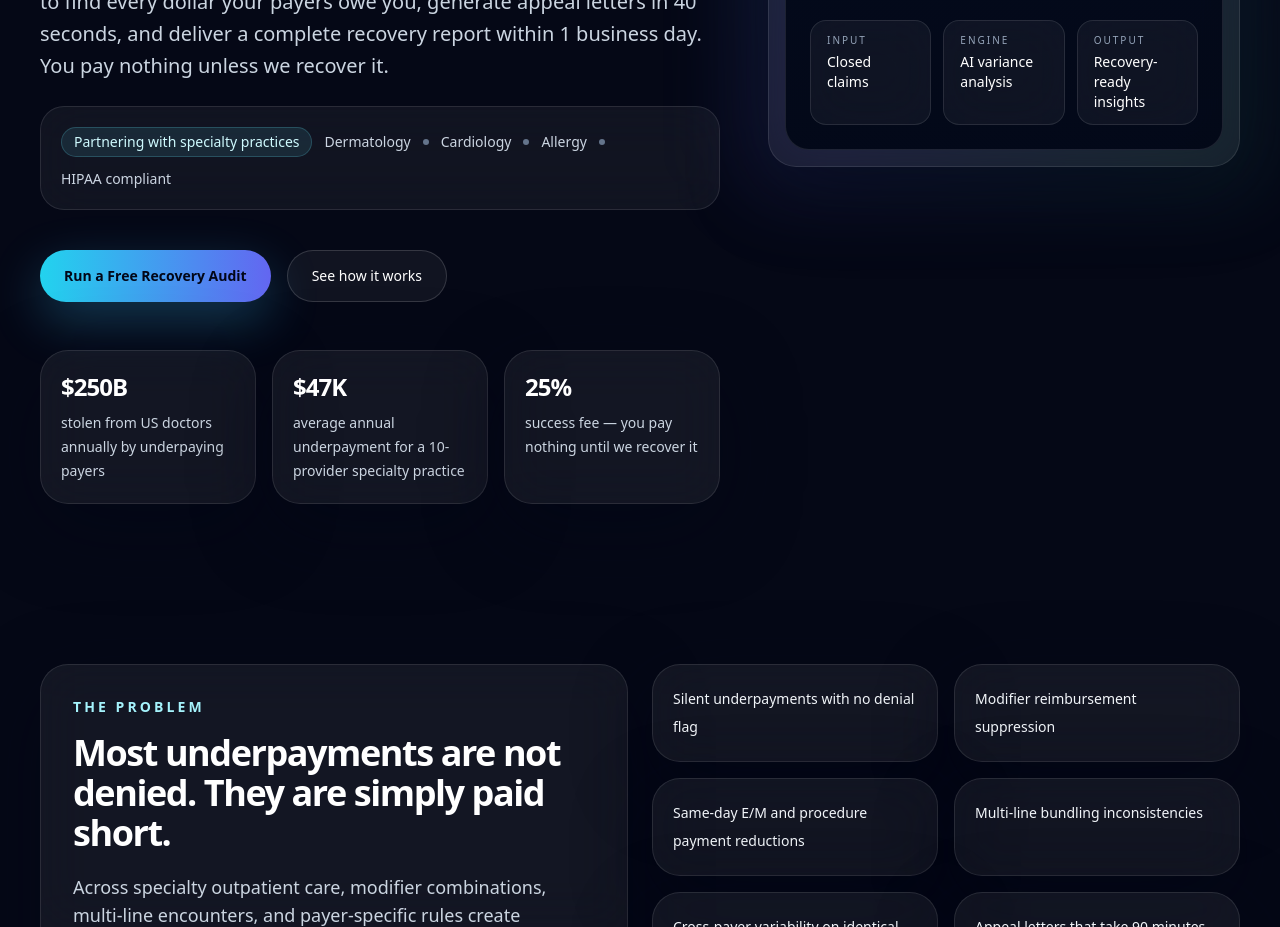
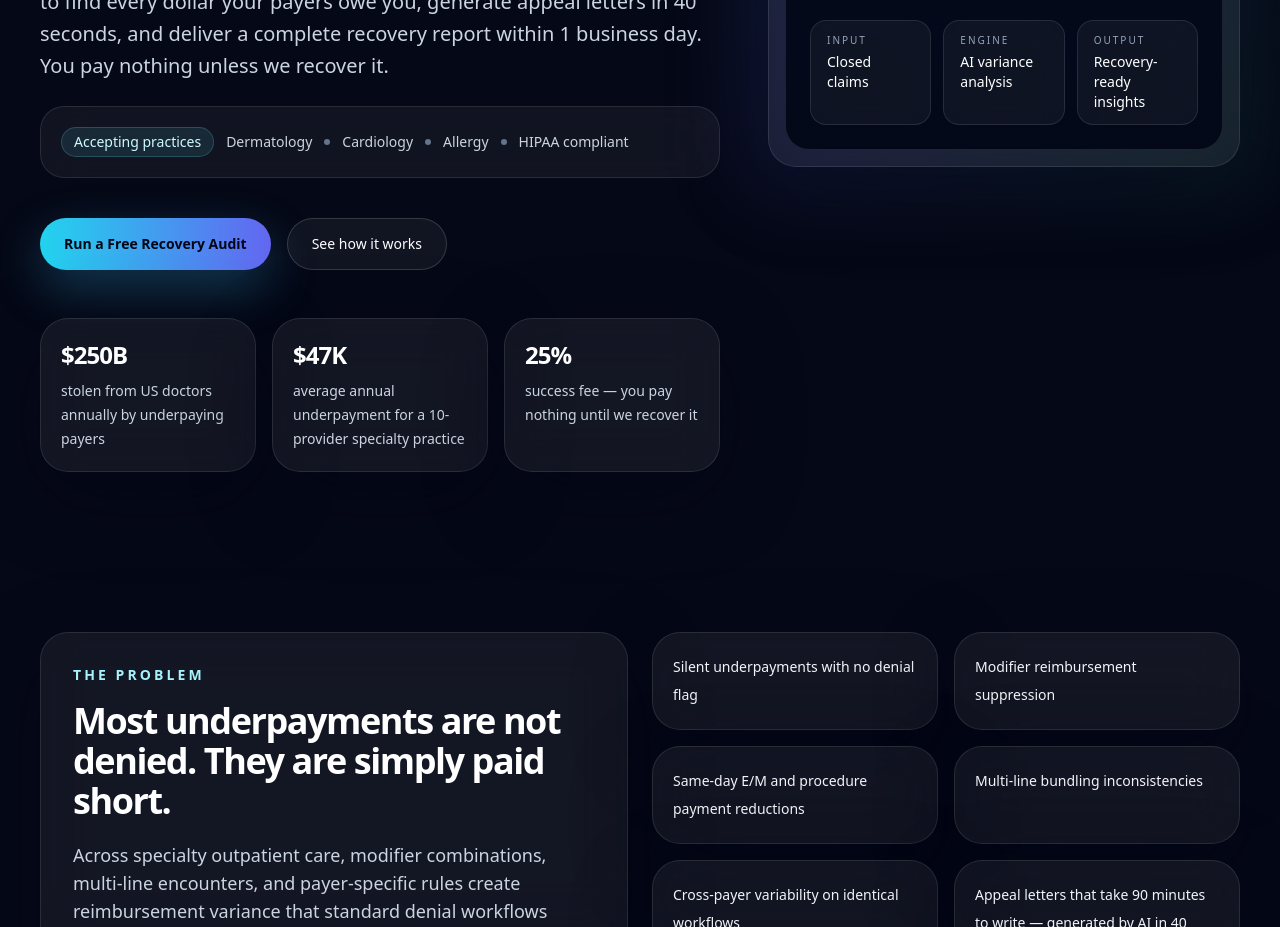
Before and after one commit to admin-dreamframestudio/revyola-site, a Next.js app: page / in a window 1280 px wide. Shown: the part 840-1767 px from the top of the page. Built offline with nearby package versions, Linux system fonts and the light colour scheme.

Commit message:
Update RevyolaLandingPage.jsx
Accepting practices

```diff
--- a/RevyolaLandingPage.jsx
+++ b/RevyolaLandingPage.jsx
@@ -475,7 +475,7 @@ export default function RevyolaLandingPage() {
             <div className="mt-6 max-w-3xl rounded-[24px] border border-white/10 bg-white/[0.05] p-4 backdrop-blur-xl sm:p-5">
               <div className="flex flex-wrap items-center gap-3 text-sm text-slate-200">
                 <span className="rounded-full border border-cyan-300/20 bg-cyan-300/10 px-3 py-1 text-cyan-100">
-                  Partnering with specialty practices
+                  Accepting practices
                 </span>
                 <span className="text-slate-300">Dermatology</span>
                 <span className="h-1.5 w-1.5 rounded-full bg-slate-500" />
```
